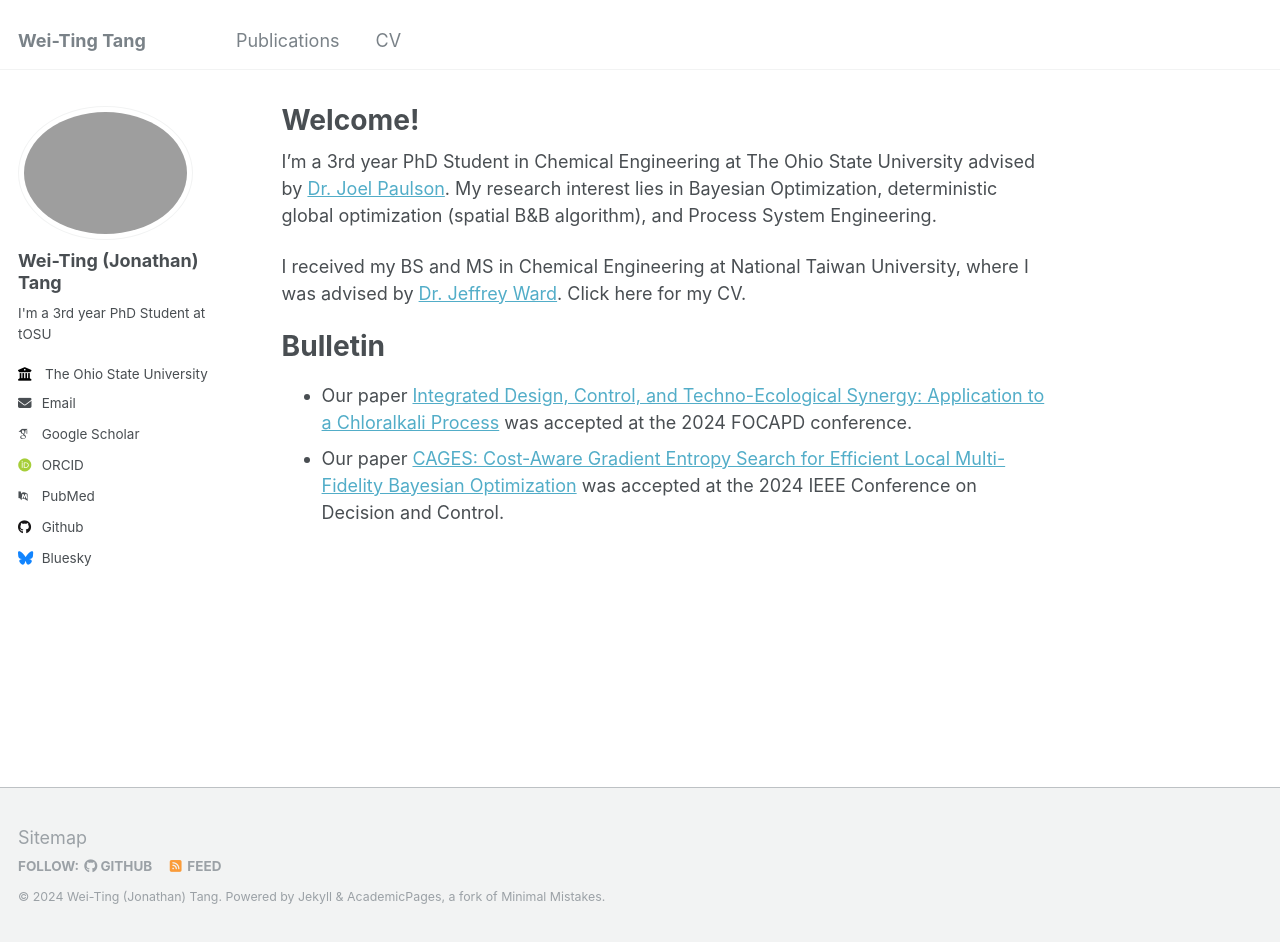
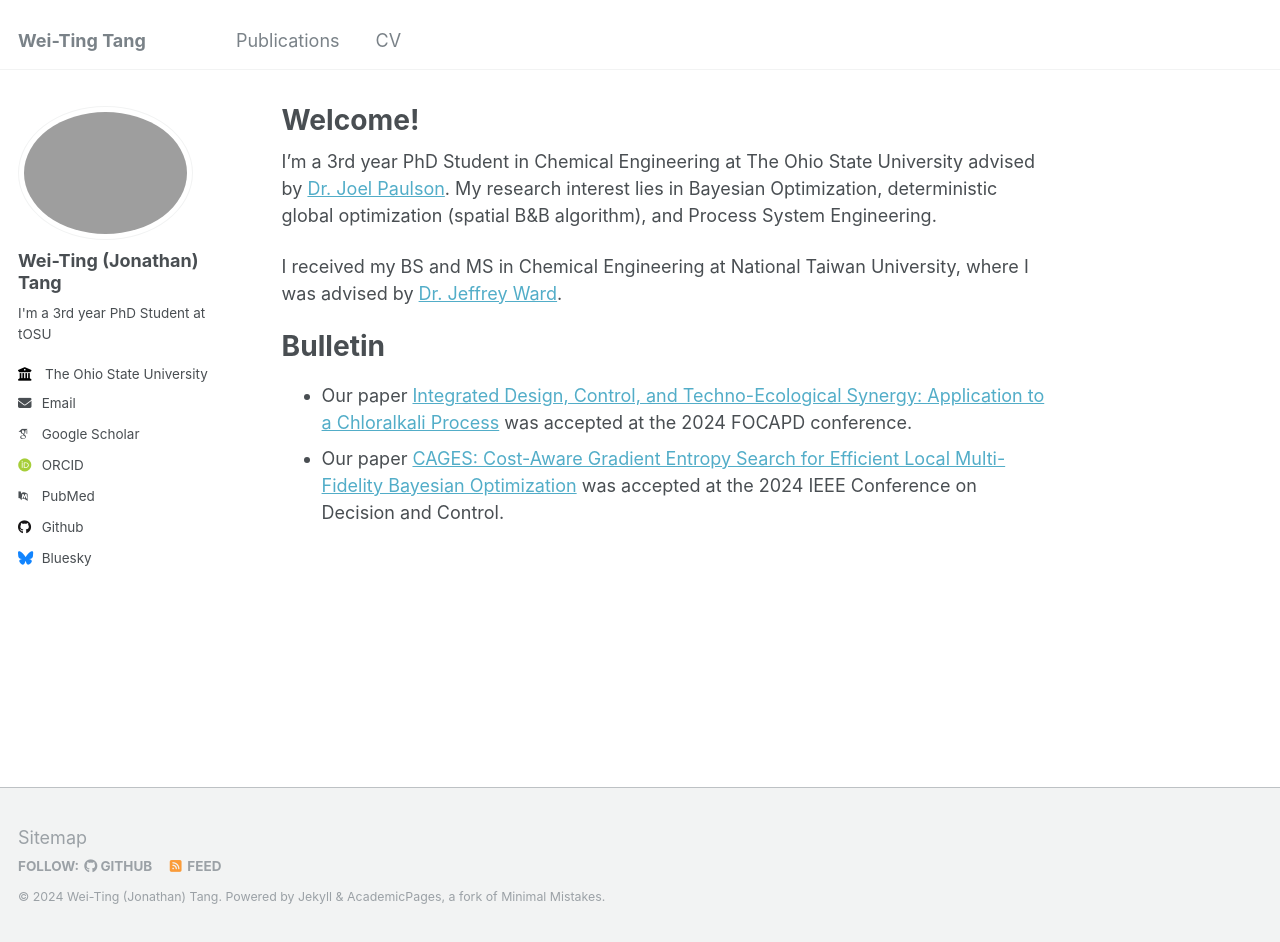
Before and after one commit to R09524081/R09524081.github.io, a Jekyll site: the page built from _pages/about.md, in a window 1280 px wide and 942 px high. Built offline with Jekyll 4.4.1, drawn with Linux system fonts in a browser that asks for light colours; some web fonts are replaced.

Commit message:
Update about.md

```diff
--- a/_pages/about.md
+++ b/_pages/about.md
@@ -10,7 +10,7 @@
 I'm a 3rd year PhD Student in Chemical Engineering at The Ohio State University advised by [Dr. Joel Paulson](https://cbe.osu.edu/people/paulson.82). My research interest lies in Bayesian Optimization, deterministic global optimization (spatial B&B algorithm), and Process System Engineering.
 
 
-I received my BS and MS in Chemical Engineering at National Taiwan University, where I was advised by [Dr. Jeffrey Ward](https://che.ntu.edu.tw/che/en/jeffward.html). Click here for my CV.
+I received my BS and MS in Chemical Engineering at National Taiwan University, where I was advised by [Dr. Jeffrey Ward](https://che.ntu.edu.tw/che/en/jeffward.html).
 
 Bulletin
 ======
```
